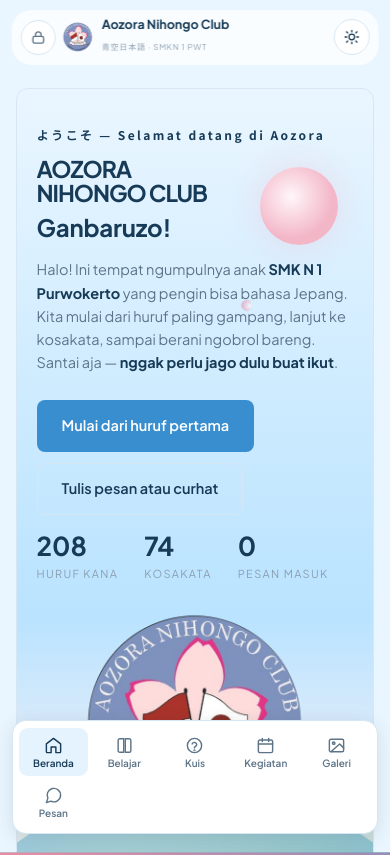
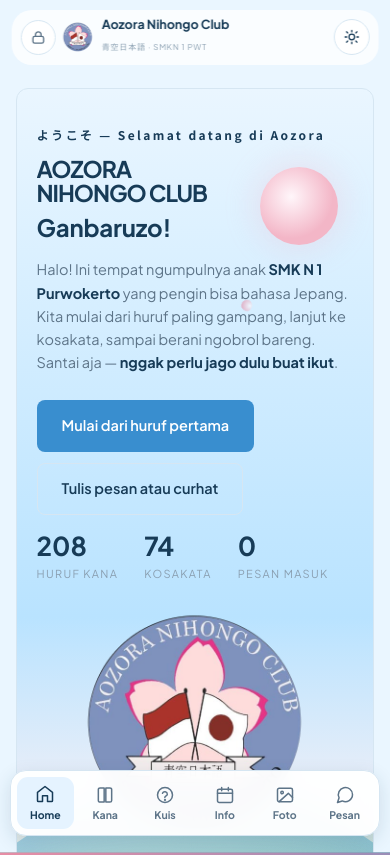
Before and after one commit to Mugarrs/aozora-nihongo-club, a plain HTML site: page index.html in a window 390 px wide. Shown: the top 855 px of the page. Drawn offline with nearby package versions, Linux system fonts and the light colour scheme; no server answers.

Commit message:
Rapikan dock HP dan tambah umpan balik sentuh

```diff
--- a/css/style.css
+++ b/css/style.css
@@ -1004,16 +1004,21 @@ body.dark{
   body{padding-bottom:calc(76px + env(safe-area-inset-bottom))}
   .nav-links,.nav-burger,.nav-cta{display:none!important}
   .mobile-dock{
-    position:fixed;z-index:110;left:12px;right:12px;bottom:calc(10px + env(safe-area-inset-bottom));
-    display:grid;grid-template-columns:repeat(5,minmax(0,1fr));gap:2px;
-    padding:7px 6px;background:var(--card);border:1px solid var(--line);border-radius:14px;
-    box-shadow:0 4px 18px rgba(37,53,47,.12)
+    position:fixed;z-index:110;left:10px;right:10px;bottom:calc(8px + env(safe-area-inset-bottom));
+    display:grid;grid-template-columns:repeat(6,minmax(0,1fr));gap:3px;
+    padding:6px;background:color-mix(in srgb,var(--card) 96%,transparent);border:1px solid var(--line);border-radius:16px;
+    box-shadow:0 5px 18px rgba(23,59,87,.13);backdrop-filter:blur(10px);-webkit-backdrop-filter:blur(10px)
   }
-  .mobile-dock a{min-width:0;min-height:48px;display:flex;flex-direction:column;align-items:center;justify-content:center;gap:3px;
-    color:var(--muted);border-radius:9px;font-size:10px;font-weight:600;line-height:1.1;transition:background .2s,color .2s}
-  .mobile-dock svg{width:19px;height:19px}
+  .mobile-dock a{min-width:0;min-height:52px;display:flex;flex-direction:column;align-items:center;justify-content:center;gap:4px;
+    color:var(--muted);border-radius:11px;font-size:clamp(9px,2.7vw,11px);font-weight:700;line-height:1.1;text-decoration:none;
+    transition:background .18s,color .18s,transform .18s; -webkit-tap-highlight-color:transparent;touch-action:manipulation}
+  .mobile-dock svg{width:20px;height:20px;flex:none;transition:transform .18s}
   .mobile-dock a.active{color:var(--teal-dark);background:var(--mint-soft)}
+  .mobile-dock a.active svg{transform:translateY(-1px)}
+  .mobile-dock a:active{transform:scale(.94)}
   .mobile-dock a:focus-visible{outline:2px solid var(--teal-dark);outline-offset:2px}
+  @media(max-width:360px){.mobile-dock{left:6px;right:6px;gap:1px;padding:5px}.mobile-dock a{font-size:9px;min-height:50px}.mobile-dock svg{width:18px;height:18px}}
+  @media(prefers-reduced-motion:reduce){.mobile-dock a,.mobile-dock svg{transition:none}}
   .to-top{bottom:calc(96px + env(safe-area-inset-bottom))}
 }
 @media(prefers-reduced-motion:reduce){
--- a/index.html
+++ b/index.html
@@ -151,24 +151,24 @@
   <a href="#pesan" class="nav-cta">Kirim Pesan</a>
 </nav>
 
-<!-- Navigasi bawah khusus HP: lima tujuan utama, label tetap terlihat. -->
+<!-- Navigasi bawah HP: enam tujuan, section aktif ditandai oleh JavaScript. -->
 <nav class="mobile-dock" id="mobileDock" aria-label="Navigasi utama mobile">
-  <a href="#home" class="active" aria-label="Beranda">
-    <svg viewBox="0 0 24 24" fill="none" stroke="currentColor" stroke-width="1.8" stroke-linecap="round" stroke-linejoin="round" aria-hidden="true"><path d="m3 10 9-7 9 7v10a1 1 0 0 1-1 1h-5v-7H9v7H4a1 1 0 0 1-1-1z"/></svg><span>Beranda</span>
+  <a href="#home" class="active" aria-label="Beranda" title="Beranda">
+    <svg viewBox="0 0 24 24" fill="none" stroke="currentColor" stroke-width="1.8" stroke-linecap="round" stroke-linejoin="round" aria-hidden="true"><path d="m3 10 9-7 9 7v10a1 1 0 0 1-1 1h-5v-7H9v7H4a1 1 0 0 1-1-1z"/></svg><span>Home</span>
   </a>
-  <a href="#kana" aria-label="Belajar">
-    <svg viewBox="0 0 24 24" fill="none" stroke="currentColor" stroke-width="1.8" stroke-linecap="round" stroke-linejoin="round" aria-hidden="true"><path d="M4 5.5A2 2 0 0 1 6 3.5h5v17H6a2 2 0 0 1-2-2z"/><path d="M20 5.5a2 2 0 0 0-2-2h-5v17h5a2 2 0 0 0 2-2z"/></svg><span>Belajar</span>
+  <a href="#kana" aria-label="Belajar Hiragana dan Katakana" title="Belajar Hiragana dan Katakana">
+    <svg viewBox="0 0 24 24" fill="none" stroke="currentColor" stroke-width="1.8" stroke-linecap="round" stroke-linejoin="round" aria-hidden="true"><path d="M4 5.5A2 2 0 0 1 6 3.5h5v17H6a2 2 0 0 1-2-2z"/><path d="M20 5.5a2 2 0 0 0-2-2h-5v17h5a2 2 0 0 0 2-2z"/></svg><span>Kana</span>
   </a>
-  <a href="#kuis" aria-label="Kuis">
+  <a href="#kuis" aria-label="Kuis Kana" title="Kuis Kana">
     <svg viewBox="0 0 24 24" fill="none" stroke="currentColor" stroke-width="1.8" stroke-linecap="round" stroke-linejoin="round" aria-hidden="true"><circle cx="12" cy="12" r="9"/><path d="M9 10a3 3 0 0 1 5.8 1c0 2-3 2-3 4"/><circle cx="12" cy="18" r=".5"/></svg><span>Kuis</span>
   </a>
-  <a href="#kegiatan" aria-label="Kegiatan">
-    <svg viewBox="0 0 24 24" fill="none" stroke="currentColor" stroke-width="1.8" stroke-linecap="round" stroke-linejoin="round" aria-hidden="true"><rect x="3" y="5" width="18" height="16" rx="2"/><path d="M16 3v4M8 3v4M3 10h18"/></svg><span>Kegiatan</span>
+  <a href="#kegiatan" aria-label="Kegiatan" title="Kegiatan">
+    <svg viewBox="0 0 24 24" fill="none" stroke="currentColor" stroke-width="1.8" stroke-linecap="round" stroke-linejoin="round" aria-hidden="true"><rect x="3" y="5" width="18" height="16" rx="2"/><path d="M16 3v4M8 3v4M3 10h18"/></svg><span>Info</span>
   </a>
-  <a href="#dokumentasi" aria-label="Galeri">
-    <svg viewBox="0 0 24 24" fill="none" stroke="currentColor" stroke-width="1.8" stroke-linecap="round" stroke-linejoin="round" aria-hidden="true"><rect x="3" y="4" width="18" height="16" rx="2"/><circle cx="8.5" cy="9" r="1.5"/><path d="m21 15-5-5L5 20"/></svg><span>Galeri</span>
+  <a href="#dokumentasi" aria-label="Galeri kegiatan" title="Galeri kegiatan">
+    <svg viewBox="0 0 24 24" fill="none" stroke="currentColor" stroke-width="1.8" stroke-linecap="round" stroke-linejoin="round" aria-hidden="true"><rect x="3" y="4" width="18" height="16" rx="2"/><circle cx="8.5" cy="9" r="1.5"/><path d="m21 15-5-5L5 20"/></svg><span>Foto</span>
   </a>
-  <a href="#pesan" aria-label="Pesan">
+  <a href="#pesan" aria-label="Pesan dan kritik" title="Pesan dan kritik">
     <svg viewBox="0 0 24 24" fill="none" stroke="currentColor" stroke-width="1.8" stroke-linecap="round" stroke-linejoin="round" aria-hidden="true"><path d="M21 11.5a8.5 8.5 0 0 1-12.3 7.6L3 21l1.9-5.7A8.5 8.5 0 1 1 21 11.5Z"/></svg><span>Pesan</span>
   </a>
 </nav>
```
